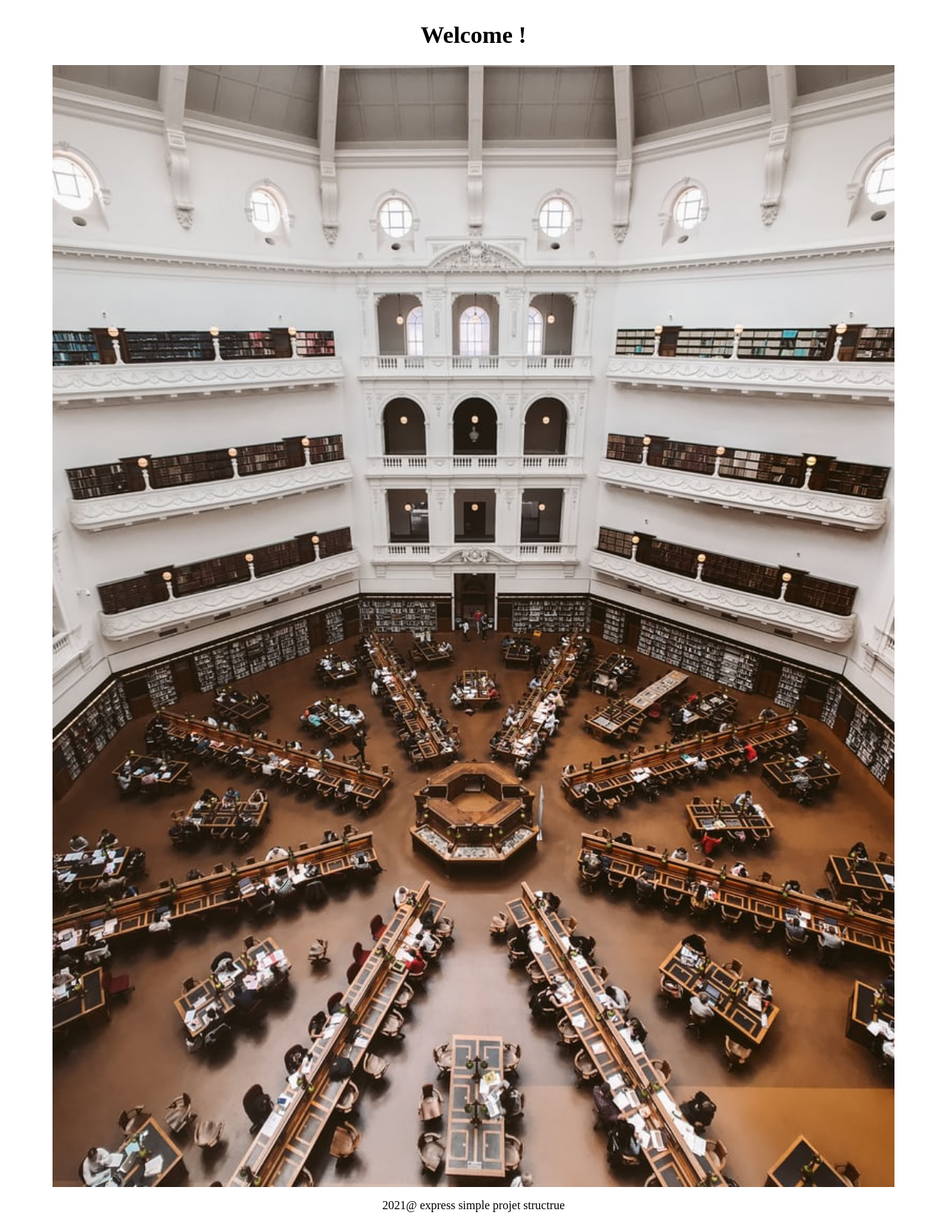
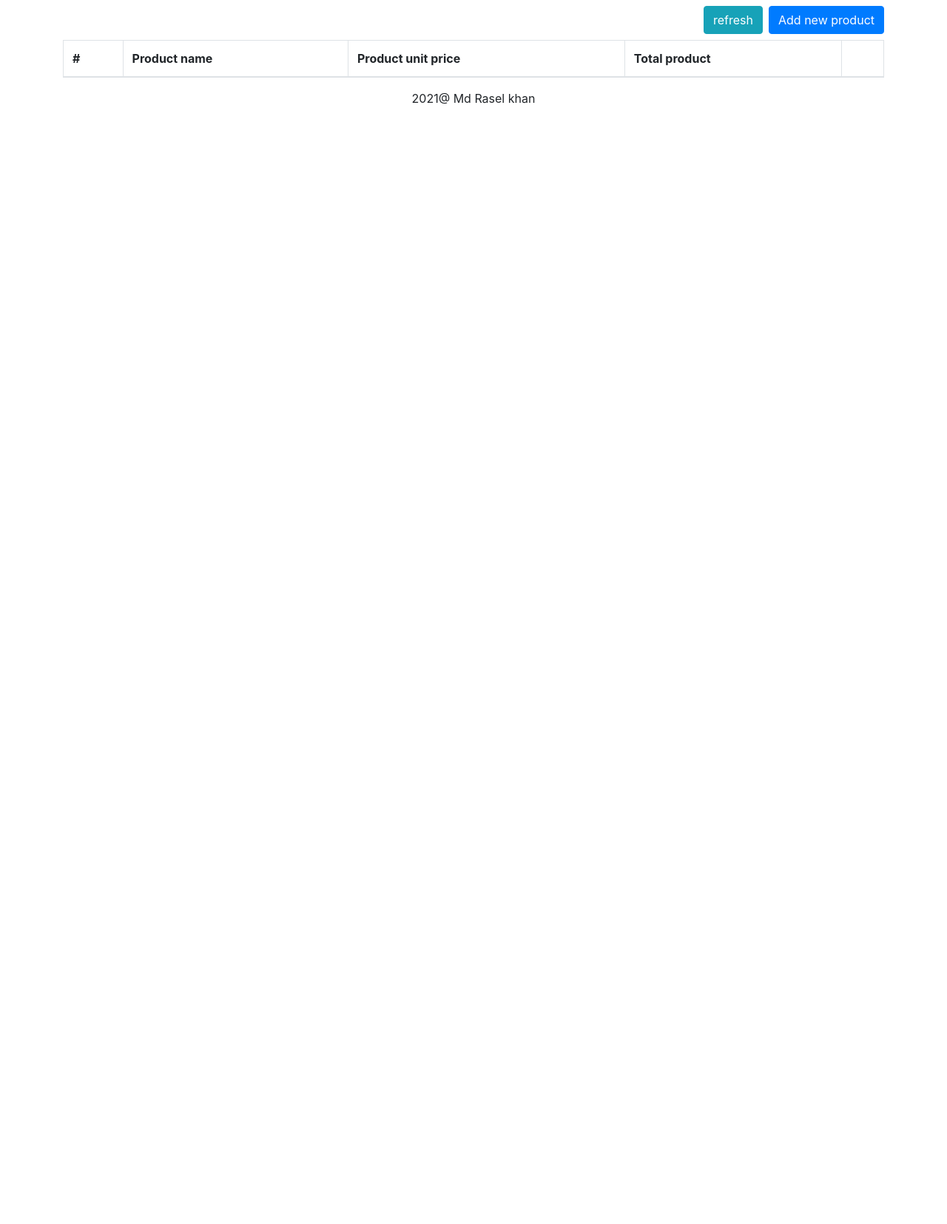
Before and after one commit to raselkhaanlab/express-mongo-crud, a Node server app: page / in a window 1280 px wide. Shown: the whole page at 74% size. After the commit the page ends 141 px from the top, so only its background shows below. Run offline with Node 20, Linux system fonts and the light colour scheme; tables that the repository leaves empty hold one stand-in row (values such as "Sample post"); lists and menus that the app fills with data are empty; some libraries are stand-ins or nearby versions.

Commit message:
add, update,delete ,get ,refresh view and script add

```diff
--- /dev/null
+++ b/public/js/script.js
@@ -0,0 +1,205 @@
+"use strict";
+var addBtn = $('#product-save-btn');
+var updateBtn = $('#product-update-btn');
+var baseUrl = 'http://localhost:5000/api/v1.0/';
+var productName = $("#productName");
+var productUnitPrice= $("#productUnitPrice");
+var totalProduct=$("#totalProduct");
+var productTable = $('#productTable');
+var refreshBtn = $('#refresh');
+
+//refresh data on dom
+
+refreshBtn.click(function(e){
+    getProductAndAddtoTable();
+});
+
+//add product button click;
+addBtn.click(addProductHandler);
+updateBtn.click(function(e){
+    let id = $('#update-product-form').data('id');
+    let formdata = $('#update-product-form').serializeArray();
+    let formattedData = {};
+    formdata.forEach(function(item){
+        formattedData[item.name] = item.value;
+    });
+    var url = baseUrl +'products/'+id;
+    $.ajax({
+        url: url,
+        type: 'PUT',
+        data:formattedData,
+        success: function(msg,statusText,xhr) {
+            getProductAndAddtoTable();
+            $("#update-product-modal").modal('hide');
+            $.notify('item update successfully','success')
+        },
+        error:function(xhr,text,err) {
+            if(xhr.status && xhr.status==400) {
+                let res = xhr.responseJSON;
+                if(res) {
+                    let err = res.errors;
+                    if(err.product_name) {
+                        $("#productName-update").addClass("is-invalid");
+                        $("#productName-update").next().text(err.product_name);
+                    }
+                    else {
+                        $("#productName-update").removeClass("is-invalid");
+                        $("#productName-update").next().text('');
+                    }
+                    if(err.unit_price) {
+                        $('#productUnitPrice-update').addClass("is-invalid");
+                        $('#productUnitPrice-update').next().text(err.unit_price);
+                    }
+                    else {
+                        $('#productUnitPrice-update').removeClass("is-invalid");
+                        $('#productUnitPrice-update').next().text('');
+                    }
+                    if(err.total_product) {
+                        $('#totalProduct-update').addClass("is-invalid");
+                        $('#totalProduct-update').next().text(err.total_product);
+                    }
+                    else {
+                        $('#totalProduct-update').addClass("is-invalid");
+                        $('#totalProduct-update').next().text('');
+                    }
+                }
+            }
+            else {
+                $("#update-product-modal").modal('hide');
+                $.notify('product update fail');
+            }
+        }
+    });
+
+});
+function addProductHandler(e) {
+    // $("#add-product-modal").modal('hide');
+
+    let formdata = $('#add-product-form').serializeArray();
+    let formattedData = {};
+    formdata.forEach(function(item){
+        formattedData[item.name] = item.value;
+    });
+    var url = baseUrl + 'products'
+    $.post(url, formattedData)
+    .done(function(msg,statusText,xhr){
+        if(msg && msg.data) {
+
+            productName.value = "";
+            productName.removeClass("is-invalid");
+            productName.next().text('');
+
+            productUnitPrice.value ="";
+            productUnitPrice.removeClass("is-invalid");
+            productUnitPrice.next().text('');
+
+            totalProduct.value=""
+            totalProduct.removeClass("is-invalid");
+            totalProduct.next().text('');
+
+            $("#add-product-modal").modal('hide');
+            getProductAndAddtoTable();
+            $.notify('save successfully','success');
+        }
+    })
+    .fail(function(xhr, status, error) {
+        if(xhr.status && xhr.status==400) {
+            let res = xhr.responseJSON;
+            if(res) {
+                let err = res.errors;
+                if(err.product_name) {
+                    productName.addClass("is-invalid");
+                    productName.next().text(err.product_name);
+                }
+                else {
+                    productName.removeClass("is-invalid");
+                    productName.next().text('');
+                }
+                if(err.unit_price) {
+                    productUnitPrice.addClass("is-invalid");
+                    productUnitPrice.next().text(err.unit_price);
+                }
+                else {
+                    productUnitPrice.removeClass("is-invalid");
+                    productUnitPrice.next().text('');
+                }
+                if(err.total_product) {
+                    totalProduct.addClass("is-invalid");
+                    totalProduct.next().text(err.total_product);
+                }
+                else {
+                    totalProduct.addClass("is-invalid");
+                    totalProduct.next().text('');
+                }
+            }
+        }
+    });
+
+}
+
+function getProductAndAddtoTable() {
+    var url = baseUrl + "products";
+
+    $.get(url)
+    .done(function(msg,statusText,xhr){
+        if(msg && msg.data) {
+            var data = msg.data;
+            var tbody = $("#tbody");
+            var tr ='';
+            data.forEach(function(item,index){
+                 tr += '<tr><td>'+ (index+1) +'</td><td>'+item.product_name +'</td><td>'+ item.unit_price +'</td><td>'+ item.total_product +'</td><td><button class="btn btn-success m-2 p-2 update" type="button" data-id='+ item._id +' >update</button><button class="btn btn-danger delete" data-id='+ item._id+'>delete</button></td> </tr>';
+            });
+            $(tbody).html(tr);
+        }
+    })
+    .fail(function(xhr,status,error){
+        console.log(error);
+    });
+}
+
+//delete product
+$(document).on('click','.delete',function(e){
+    let id = $(e.target).data('id');
+    var url = baseUrl + "products/"+id;
+    $.ajax({
+        url: url,
+        type: 'DELETE',
+        success: function(msg,statusText,xhr) {
+            console.log(msg,statusText,xhr);
+            getProductAndAddtoTable();
+            $.notify('item delete successfully','success')
+        },
+        error:function(xhr,text,err) {
+            console.log(xhr,text,err);
+            $.notify('product delete fail');
+        }
+    });
+});
+
+//update
+
+$(document).on('click','.update',function(e){
+    $()
+    let id = $(e.target).data('id');
+    var url = baseUrl + "products/"+id;
+    $("#update-product-modal").modal('show');
+
+    $.get(url)
+    .done(function(msg,statusText,xhr){
+        if(msg && msg.data) {
+            $('#productName-update').val(msg.data.product_name);
+            $('#productUnitPrice-update').val(msg.data.unit_price);
+            $('#totalProduct-update').val(msg.data.total_product);
+            $('#update-product-form').data('id',msg.data._id);
+            console.log($('#update-product-form').data())
+        }
+    })
+    .fail(function(xhr,status,error){
+        $("#update-product-modal").modal('show');
+        $.notify('something went wrong');
+    });
+});
+
+$(document).ready(function(){
+    getProductAndAddtoTable();
+})
--- a/src/views/includes/footer.ejs
+++ b/src/views/includes/footer.ejs
@@ -1,3 +1,3 @@
 <p style="text-align: center;">
-    2021@ express simple projet structrue
+    2021@ Md Rasel khan
 </p>
--- /dev/null
+++ b/src/views/includes/footerJs.ejs
@@ -0,0 +1,5 @@
+<script src="https://code.jquery.com/jquery-3.6.0.min.js" integrity="sha256-/xUj+3OJU5yExlq6GSYGSHk7tPXikynS7ogEvDej/m4=" crossorigin="anonymous"></script>
+<script src="https://cdn.jsdelivr.net/npm/popper.js@1.16.0/dist/umd/popper.min.js" integrity="sha384-Q6E9RHvbIyZFJoft+2mJbHaEWldlvI9IOYy5n3zV9zzTtmI3UksdQRVvoxMfooAo" crossorigin="anonymous"></script>
+<script src="https://stackpath.bootstrapcdn.com/bootstrap/4.4.1/js/bootstrap.min.js" integrity="sha384-wfSDF2E50Y2D1uUdj0O3uMBJnjuUD4Ih7YwaYd1iqfktj0Uod8GCExl3Og8ifwB6" crossorigin="anonymous"></script>
+<script src="/js/notify.min.js"></script>
+<script src="/js/script.js"></script>
--- a/src/views/includes/head.ejs
+++ b/src/views/includes/head.ejs
@@ -1,14 +1,8 @@
-<meta charset="UTF-8">
-<meta http-equiv="X-UA-Compatible" content="IE=edge">
-<meta name="viewport" content="width=device-width, initial-scale=1.0">
-<title>Welcome !</title>
-<style>
-    .container {
-        width: 100%;
-        flex-direction: column;
-        display: flex;
-        max-width: 90%;
-        margin: 0 auto;
-        justify-content: center;
-    }
-</style>
+<!-- Required meta tags -->
+<meta charset="utf-8">
+<meta name="viewport" content="width=device-width, initial-scale=1, shrink-to-fit=no">
+
+<!-- Bootstrap CSS -->
+<link rel="stylesheet" href="https://stackpath.bootstrapcdn.com/bootstrap/4.4.1/css/bootstrap.min.css" integrity="sha384-Vkoo8x4CGsO3+Hhxv8T/Q5PaXtkKtu6ug5TOeNV6gBiFeWPGFN9MuhOf23Q9Ifjh" crossorigin="anonymous">
+
+<title>express-mongo-crud</title>
--- a/src/views/index.ejs
+++ b/src/views/index.ejs
@@ -1,14 +1,117 @@
-<!DOCTYPE html>
+<!doctype html>
 <html lang="en">
-<head>
-    <%- include('./includes/head') -%>
-</head>
-<body>
-    <main class="container">
-        <%-include('./includes/nav') -%>
-        <h1 style="text-align: center;">Welcome !</h1>
-        <img src="/example.jpeg" alt="">
-    </main>
-    <%- include ('./includes/footer') -%>
-</body>
+  <head>
+    <%- include("./includes/head") -%>
+  </head>
+  <body>
+    <div class="container">
+        <div class="add-button d-flex justify-content-end my-2">
+        <button type="button" class="btn btn-info mr-2" id="Refresh"> refresh</button>
+            <!-- Button trigger modal -->
+        <button type="button" class="btn btn-primary" data-toggle="modal" data-target="#add-product-modal">
+            Add new product
+        </button>
+        </div>
+        <table class="table table-bordered" id="product-table">
+            <thead>
+              <tr>
+                <th scope="col">#</th>
+                <th scope="col">Product name</th>
+                <th scope="col">Product unit price</th>
+                <th scope="col">Total product</th>
+                <th scope="col"></th>
+              </tr>
+            </thead>
+            <tbody id="tbody">
+
+            </tbody>
+          </table>
+
+        <!-- Modal -->
+        <div class="modal fade" id="add-product-modal" tabindex="-1" role="dialog" aria-labelledby="add-product" aria-hidden="true">
+        <div class="modal-dialog" role="document">
+            <div class="modal-content">
+            <div class="modal-header">
+                <h5 class="modal-title text-success" id="add-product-modal-title">Add New Product</h5>
+                <button type="button" class="close" data-dismiss="modal" aria-label="Close">
+                <span aria-hidden="true">&times;</span>
+                </button>
+            </div>
+            <div class="modal-body">
+                <form id='add-product-form'>
+                <div class="form-group">
+                    <label for="productName">Product name</label>
+                    <input name="product_name" type="text" class="form-control" id="productName" placeholder="enter product name">
+                    <div class="invalid-feedback">
+                    </div>
+                </div>
+                <div class="form-group">
+                    <label for="productUnitPrice">Product unit price</label>
+                    <input name="unit_price" type="number"  step="2" class="form-control" id="productUnitPrice" placeholder="enter product unit price">
+                    <div class="invalid-feedback">
+                    </div>
+                </div>
+                <div class="form-group">
+                    <label for="totalProduct">Total product</label>
+                    <input name="total_product" type="number" step="0" class="form-control" id="totalProduct" placeholder="enter total product ">
+                    <div class="invalid-feedback">
+
+                    </div>
+                </div>
+
+                </form>
+            </div>
+            <div class="modal-footer">
+                <button type="button" class="btn btn-secondary" data-dismiss="modal">Close</button>
+                <button type="button" class="btn btn-primary" id="product-save-btn">Save changes</button>
+            </div>
+            </div>
+        </div>
+        </div>
+
+        <!-- update modal -->
+        <div class="modal fade" id="update-product-modal" tabindex="-2" role="dialog" aria-labelledby="update-product" aria-hidden="true">
+            <div class="modal-dialog" role="document">
+                <div class="modal-content">
+                <div class="modal-header">
+                    <h5 class="modal-title text-success" id="update-product-modal-title">Update product</h5>
+                    <button type="button" class="close" data-dismiss="modal" aria-label="Close">
+                    <span aria-hidden="true">&times;</span>
+                    </button>
+                </div>
+                <div class="modal-body">
+                    <form id='update-product-form'>
+                    <div class="form-group">
+                        <label for="productName-update">Product name</label>
+                        <input name="product_name" type="text" class="form-control" id="productName-update" placeholder="enter product name">
+                        <div class="invalid-feedback">
+                        </div>
+                    </div>
+                    <div class="form-group">
+                        <label for="productUnitPrice-update">Product unit price</label>
+                        <input name="unit_price" type="number"  step="2" class="form-control" id="productUnitPrice-update" placeholder="enter product unit price">
+                        <div class="invalid-feedback">
+                        </div>
+                    </div>
+                    <div class="form-group">
+                        <label for="totalProduct-update">Total product</label>
+                        <input name="total_product" type="number" step="0" class="form-control" id="totalProduct-update" placeholder="enter total product ">
+                        <div class="invalid-feedback">
+
+                        </div>
+                    </div>
+
+                    </form>
+                </div>
+                <div class="modal-footer">
+                    <button type="button" class="btn btn-secondary" data-dismiss="modal">Close</button>
+                    <button type="button" class="btn btn-primary" id="product-update-btn">Save changes</button>
+                </div>
+                </div>
+            </div>
+        </div>
+    </div>
+    <%- include('./includes/footer') -%>
+    <%- include('./includes/footerJs') -%>
+  </body>
 </html>
```
Also changed, not shown: public/js/notify.min.js (added).
